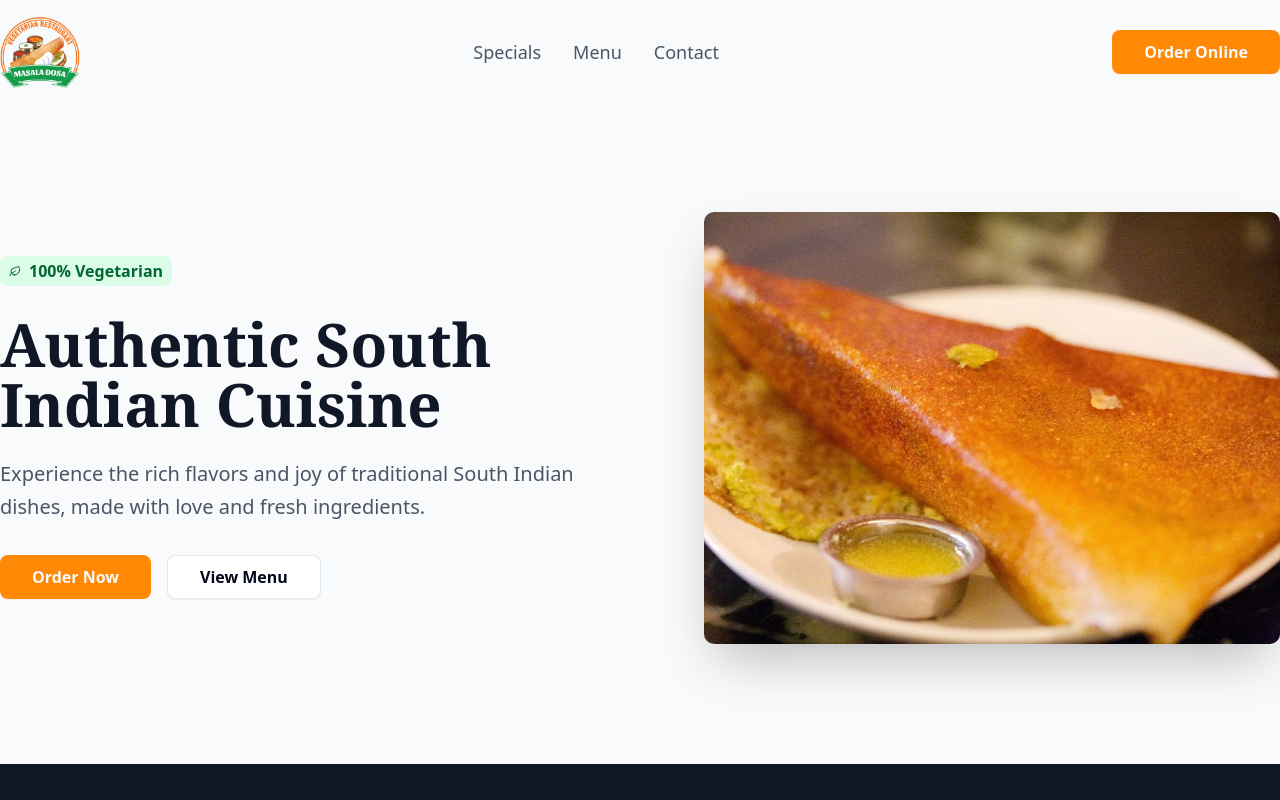
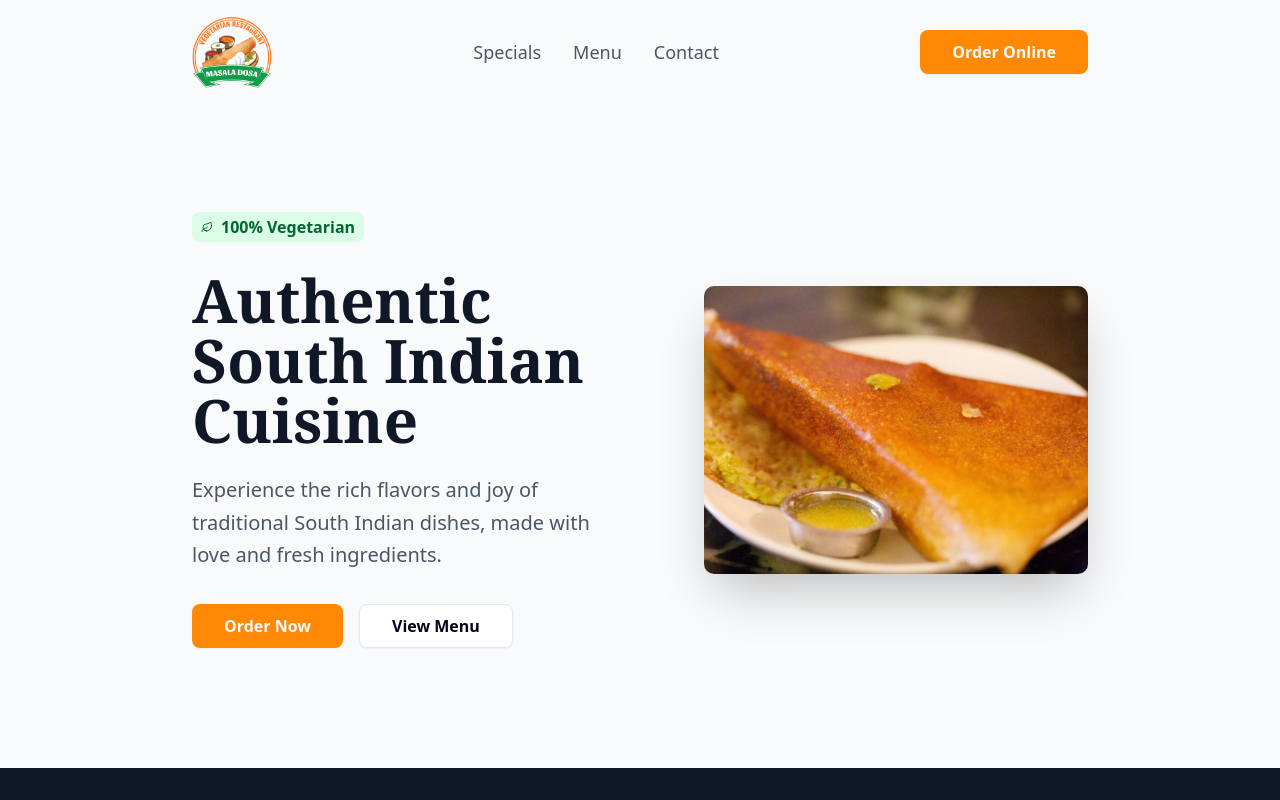
Before and after one commit to himanimanjunath/masala-dosa-website, a Next.js app: page / in a window 1280 px wide. Shown: the top 800 px of the page. Built offline with nearby package versions, Linux system fonts and the light colour scheme.

Commit message:
debugging

```diff
--- a/src/app/page.tsx
+++ b/src/app/page.tsx
@@ -15,7 +15,7 @@ export default function Home() {
       {/*Header*/}
 
       <header className="bg-gray-50 shadow-sm">
-        <div className="container pt-3">
+        <div className="max-w-[60rem] pt-3 mx-auto px-4 sm:px-6 lg:px-8">
           <div className="flex justify-between items-center h-20">
             <div className="flex items-center space-x-2">
               <img src="logo.png" width={80} height={0} alt='logo'></img>
@@ -39,7 +39,7 @@ export default function Home() {
       {/*Hero bg-gradient-to-r from-orange-50 to-green-50*/}
       <section>
       <div className="relative bg-gray-50 py-30">
-        <div className="container">
+        <div className="max-w-[60rem] mx-auto px-4 sm:px-6 lg:px-8">
           <div className="grid grid-cols-1 lg:grid-cols-2 gap-12 items-center text-center lg:text-left">
 
             {/* Text Section */}
--- a/tailwind.config.js
+++ b/tailwind.config.js
@@ -22,7 +22,7 @@ module.exports = {
         center: true,
         padding: "1rem",
         screens: {
-          "2xl": "40rem",
+          "2xl": "87rem",
         },
       },
     },
```
